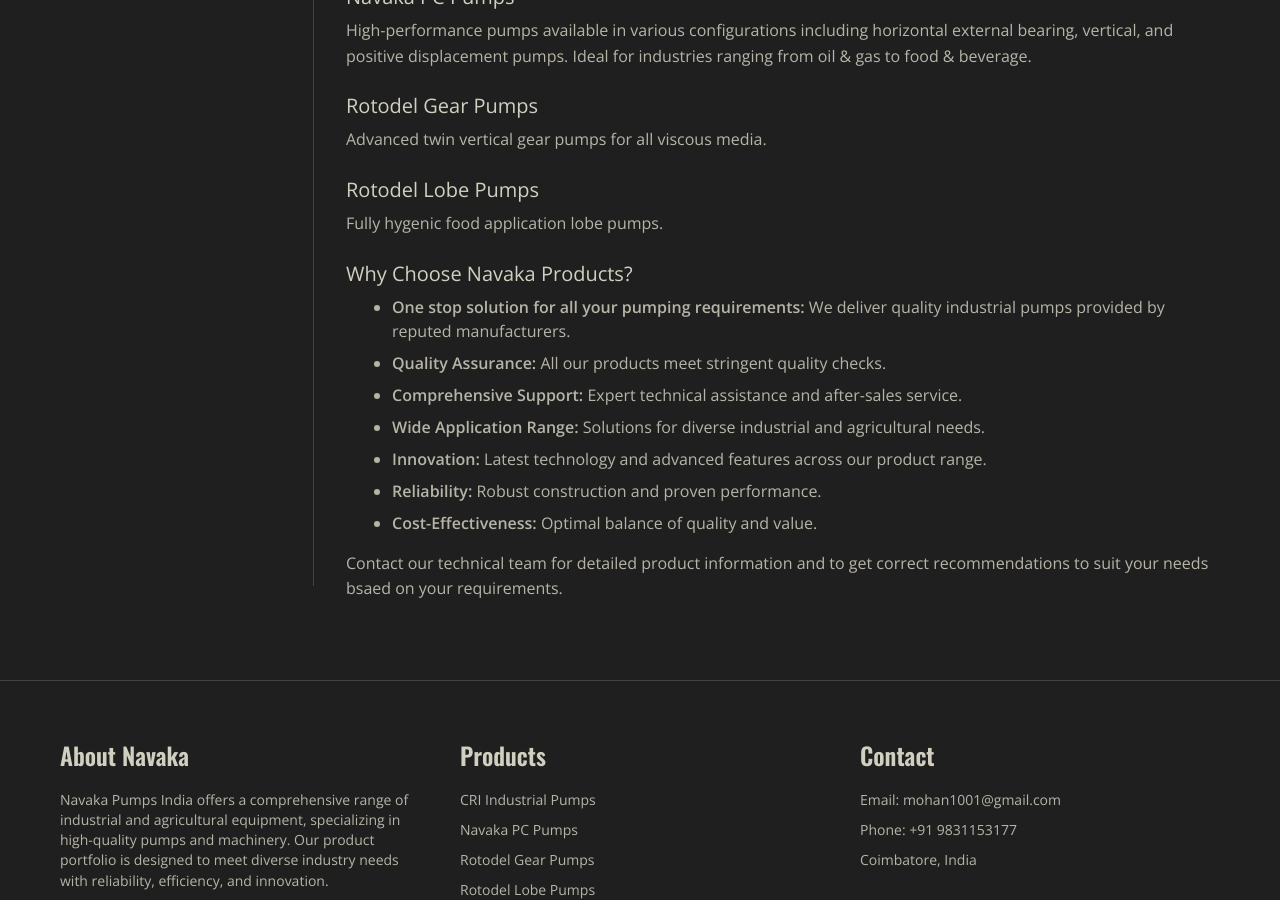
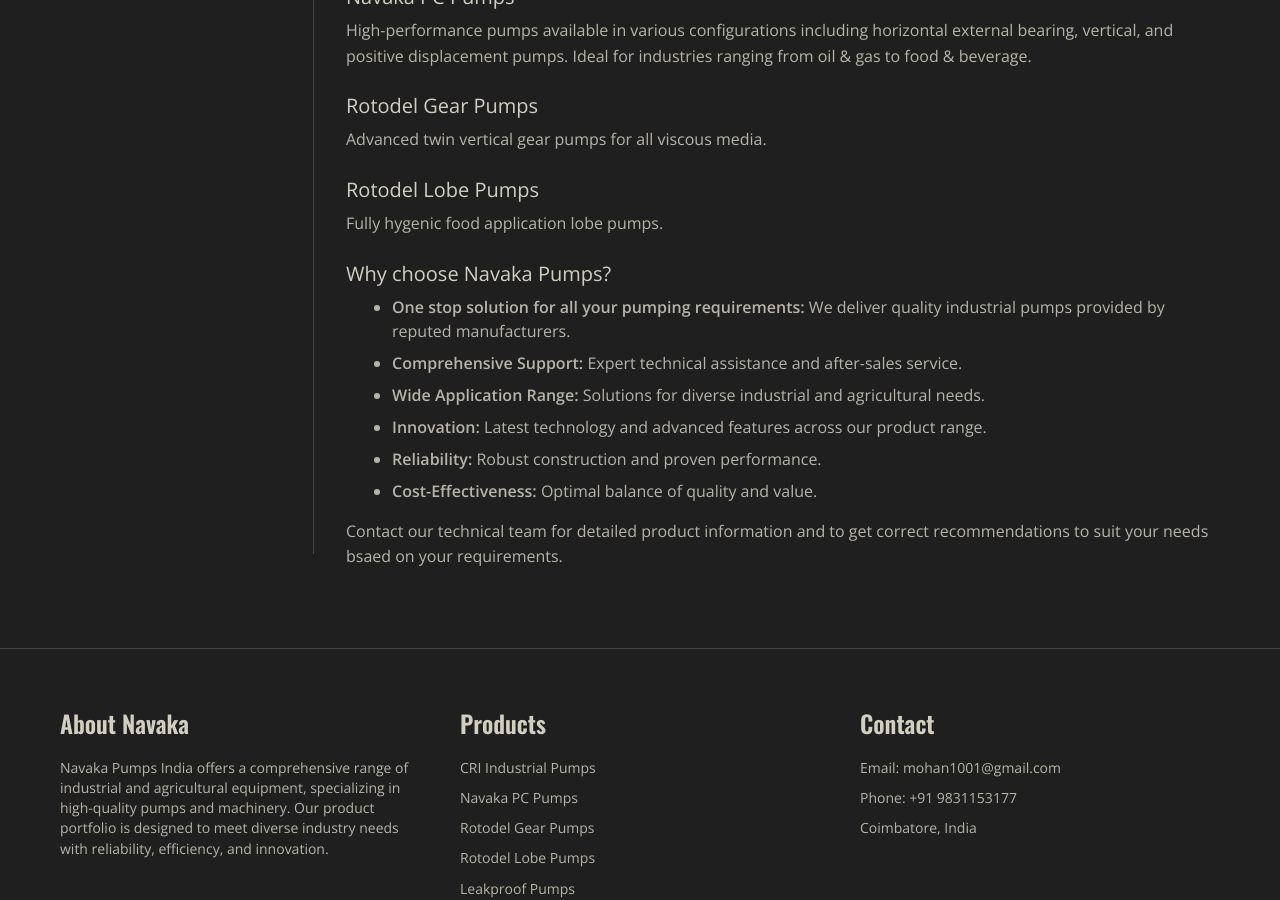
Before and after one commit to manassaloi/navakapumps, a Jekyll site: the page built from products.md, in a window 1280 px wide and 900 px high, scrolled down 572 px. Built offline with Jekyll 4.4.1, drawn with Linux system fonts in a browser that asks for light colours.

Commit message:
Update products.md

```diff
--- a/products.md
+++ b/products.md
@@ -23,10 +23,9 @@
 #### [Rotodel Lobe Pumps]({{ site.baseurl }}/products/rotodel-lobe-pumps)
 Fully hygenic food application lobe pumps.
 
-#### Why Choose Navaka Products?
+#### Why choose Navaka Pumps?
 
 * **One stop solution for all your pumping requirements:** We deliver quality industrial pumps provided by reputed manufacturers.
-* **Quality Assurance:** All our products meet stringent quality checks.
 * **Comprehensive Support:** Expert technical assistance and after-sales service.
 * **Wide Application Range:** Solutions for diverse industrial and agricultural needs.
 * **Innovation:** Latest technology and advanced features across our product range.
```
